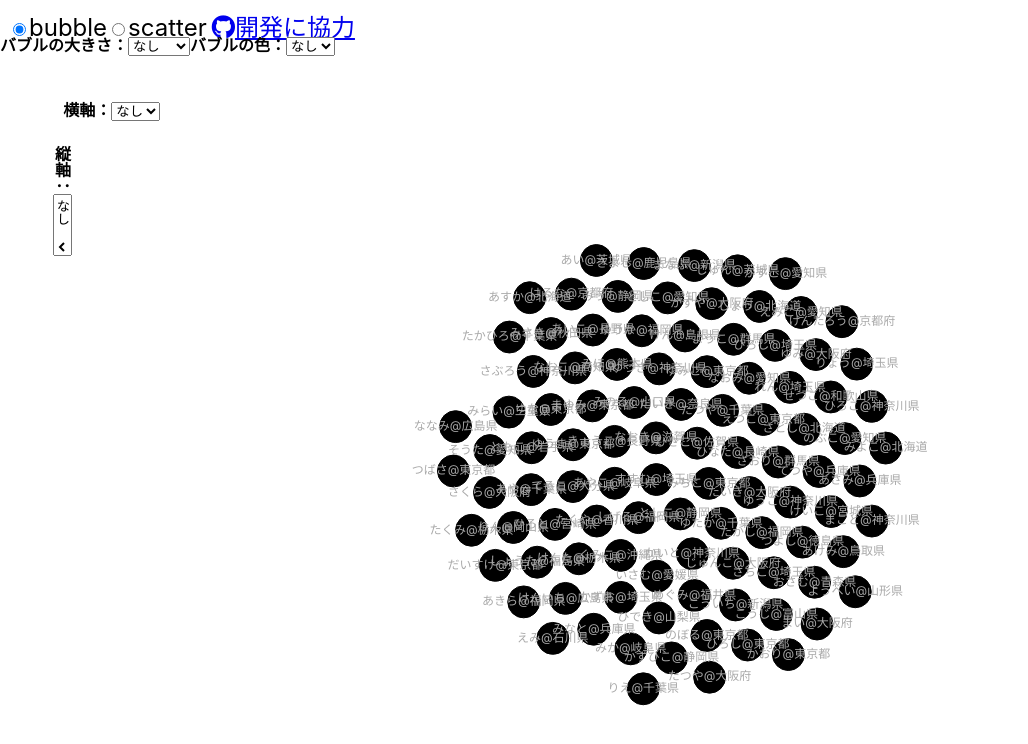
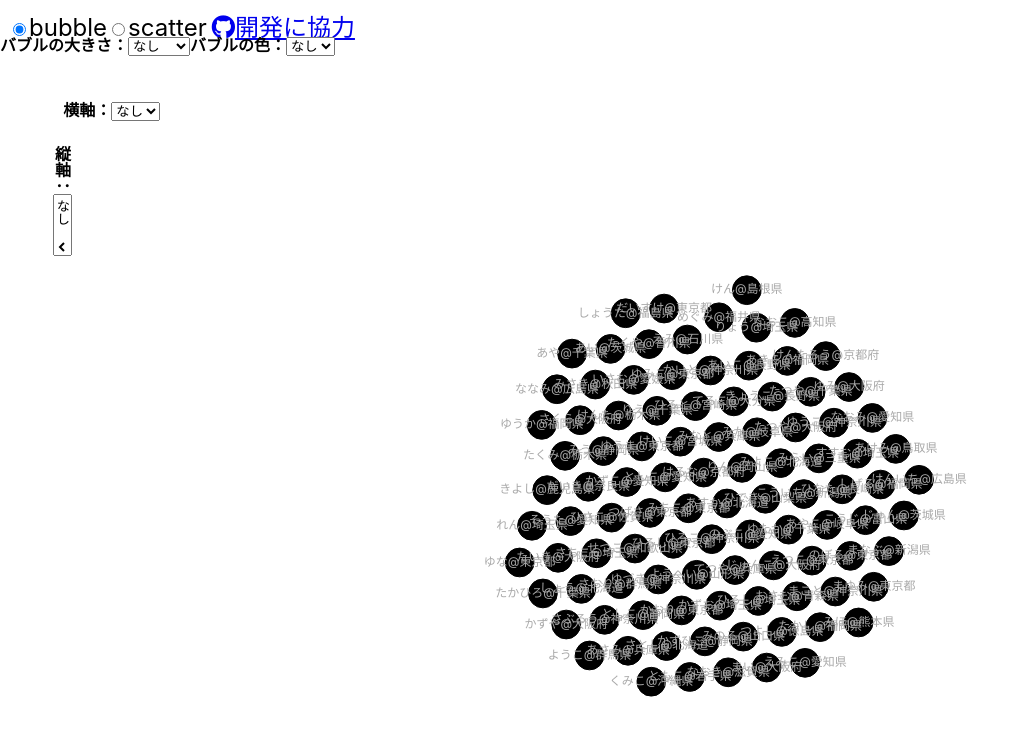
Before and after one commit to yuiseki/inclusive-chart-vite, a React (Vite) app: page /#bubble in a window 1280 px wide. Shown: the top 744 px of the page, without its empty margins (0-1028 px from the left). Built offline with nearby package versions, Linux system fonts and the light colour scheme.

Commit message:
リセットボタンのぶんの隙間を与える

```diff
--- a/src/components/InteractiveBubbleChart.tsx
+++ b/src/components/InteractiveBubbleChart.tsx
@@ -190,7 +190,9 @@ export const InteractiveBubbleChart: React.VFC = () => {
               );
             })}
         </div>
-        <div style={{ flexGrow: 1, display: "flex" }}>
+        <div style={{ width: "70px" }} />
+        <div style={{ flexGrow: 1, display: "flex", flexDirection: "column" }}>
+          <div style={{ height: "70px" }} />
           <div
             ref={div}
             style={{
```
